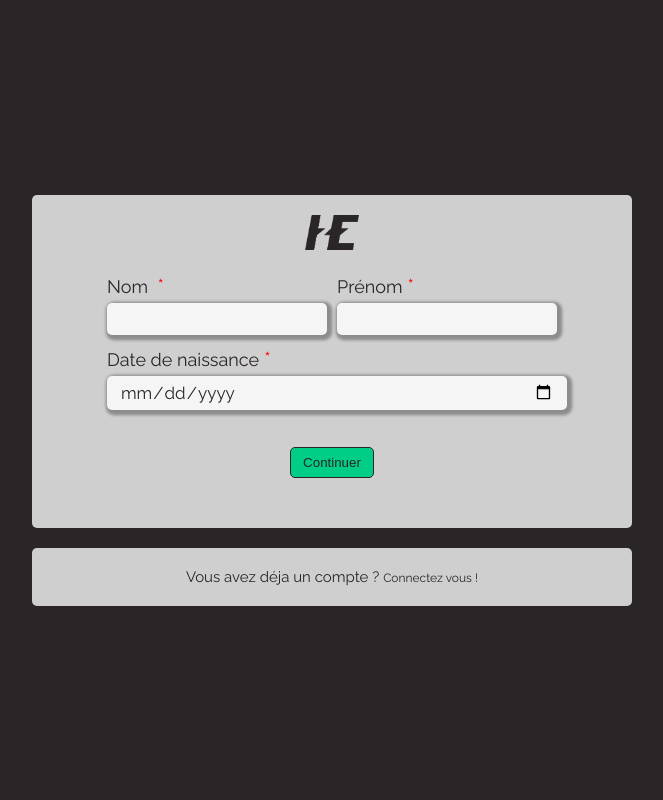
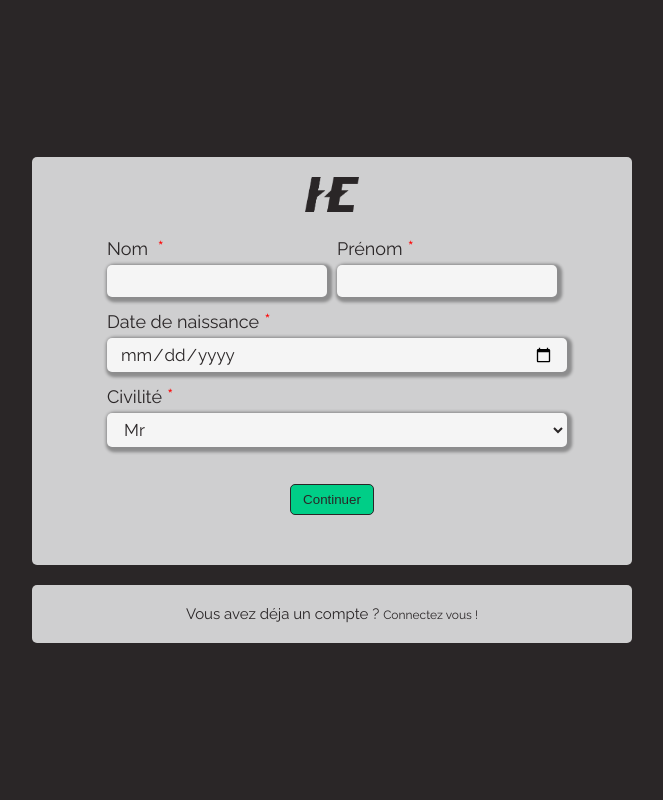
Before and after one commit to chakibreds/herault-events, a PHP site: page /view/inscription.php in a window 1280 px wide. Shown: the whole page, without its empty margins (308-971 px from the left). Run offline with PHP 8.4, Linux system fonts and the light colour scheme; data that the repository does not hold is empty; some libraries are stand-ins or nearby versions.

Commit message:
page d'inscription fini

```diff
--- a/view/css/_default.scss
+++ b/view/css/_default.scss
@@ -33,7 +33,8 @@ input[type=email],
 input[type=password],
 input[type=date],
 input[type=tel],
-input[type=number]{
+input[type=number],
+select {
     margin-bottom   : 12px;
     padding         : 5px 12px;
     background-color: $couleurTroisieme;
@@ -55,7 +56,8 @@ input[type=email]:focus,
 input[type=password]:focus,
 input[type=date]:focus,
 input[type=tel]:focus,
-input[type=number]:focus{
+input[type=number]:focus,
+select:focus{
     border-color: $couleurSecondaire;
     box-shadow  : 2px 2px 5px 0.2rem $couleurSecondaire;
 }
--- a/view/css/_inscription.scss
+++ b/view/css/_inscription.scss
@@ -31,6 +31,12 @@ main.inscription {
       margin-top: 20px;
     }
     input:required + label::after {
+      content: "*";
+      color: red;
+      margin-left: 5px;
+      font-size: 20px;
+    }
+    select + label::after {
       content: "*";
       color: red;
       margin-left: 5px;
@@ -80,7 +86,7 @@ main.inscription {
       }
       .info,.errMdp
       {
-          //width : 100%;
+          width :100%;
           margin-top: 5px;
 
           background-color:indianred;
--- a/view/css/style.css
+++ b/view/css/style.css
@@ -35,7 +35,8 @@ input[type=email],
 input[type=password],
 input[type=date],
 input[type=tel],
-input[type=number] {
+input[type=number],
+select {
   margin-bottom: 12px;
   padding: 5px 12px;
   background-color: whitesmoke;
@@ -60,7 +61,8 @@ input[type=email]:focus,
 input[type=password]:focus,
 input[type=date]:focus,
 input[type=tel]:focus,
-input[type=number]:focus {
+input[type=number]:focus,
+select:focus {
   border-color: #00ce87;
   -webkit-box-shadow: 2px 2px 5px 0.2rem #00ce87;
           box-shadow: 2px 2px 5px 0.2rem #00ce87;
@@ -339,6 +341,13 @@ main.inscription .form input:required + label::after {
   font-size: 20px;
 }
 
+main.inscription .form select + label::after {
+  content: "*";
+  color: red;
+  margin-left: 5px;
+  font-size: 20px;
+}
+
 main.inscription .form form {
   display: -webkit-box;
   display: -ms-flexbox;
@@ -414,6 +423,7 @@ main.inscription .form form .continuer-retour-inscrire {
 }
 
 main.inscription .form form .info, main.inscription .form form .errMdp {
+  width: 100%;
   margin-top: 5px;
   background-color: indianred;
   text-align: center;
@@ -1321,3 +1331,4 @@ footer .social-media .fa-twitter:hover {
     display: none;
   }
 }
+/*# sourceMappingURL=style.css.map */
--- a/view/inscription.php
+++ b/view/inscription.php
@@ -15,7 +15,7 @@ require($dir_root . 'view/head.php');
             <span class="logo">
                 <a href="<?= $server_root . 'index.php' ?>"> <img src="<?= $server_root . 'view/img/logo/HE-noir.png' ?>" alt=""> </a>
             </span>
-            <form action="" onsubmit="event.preventDefault();   return validateMdp();">
+            <form action="" onsubmit="return validateMdp();">
 
                 <div class="donnees-personnels">
 
@@ -32,6 +32,14 @@ require($dir_root . 'view/head.php');
                     <div class="input-label">
                         <input type="date" name="date_nai" id="date_nai" required>
                         <label for="date_nai">Date de naissance</label>
+                    </div>
+                    <div class="input-label">
+                        <select name="civilité" id="civilité" >
+                            <option value="Monsieur">Mr</option>
+                            <option value="madame">Mme</option>
+                            <option value="autres">Autres</option>
+                        </select>
+                        <label for="civilité">Civilité</label>
                     </div>
                 </div>
 
--- a/view/js/inscription.js
+++ b/view/js/inscription.js
@@ -42,6 +42,7 @@ document.addEventListener("DOMContentLoaded", function (event) {
 
         if (nbNext == 1) {
             if (perso.querySelector("#nom").value != "" && perso.querySelector("#prenom").value != "" && perso.querySelector("#date_nai").value != "") {
+
                 inscrire.style.display = "none";
                 next.style.display = "block";
                 perso.style.display = "none";
@@ -93,17 +94,22 @@ document.addEventListener("DOMContentLoaded", function (event) {
             nbNext--;
         }
     });
-    function validateMdp() {
-        console.log("ok");
-        if(connection.querySelector("#password").value != connection.querySelector("#Cpassword").value)
-        {
+
+});
+function validateMdp() {
+    var form = document.querySelector(".inscription form");
+    var connection = form.querySelector(".donnees-connection");
+    var errMdp = connection.querySelector(".errMdp");
+    console.log("ok");
+    if (connection.querySelector("#password").value != "" && connection.querySelector("#Cpassword").value != "") {
+        if (connection.querySelector("#password").value != connection.querySelector("#Cpassword").value) {
             errMdp.style.display = "block";
             return false;
+
         }
-        else
-        {
+        else {
             errMdp.style.display = "none";
             return true;
         }
     }
-});
+}
```
Also changed, not shown: 1 other file.
